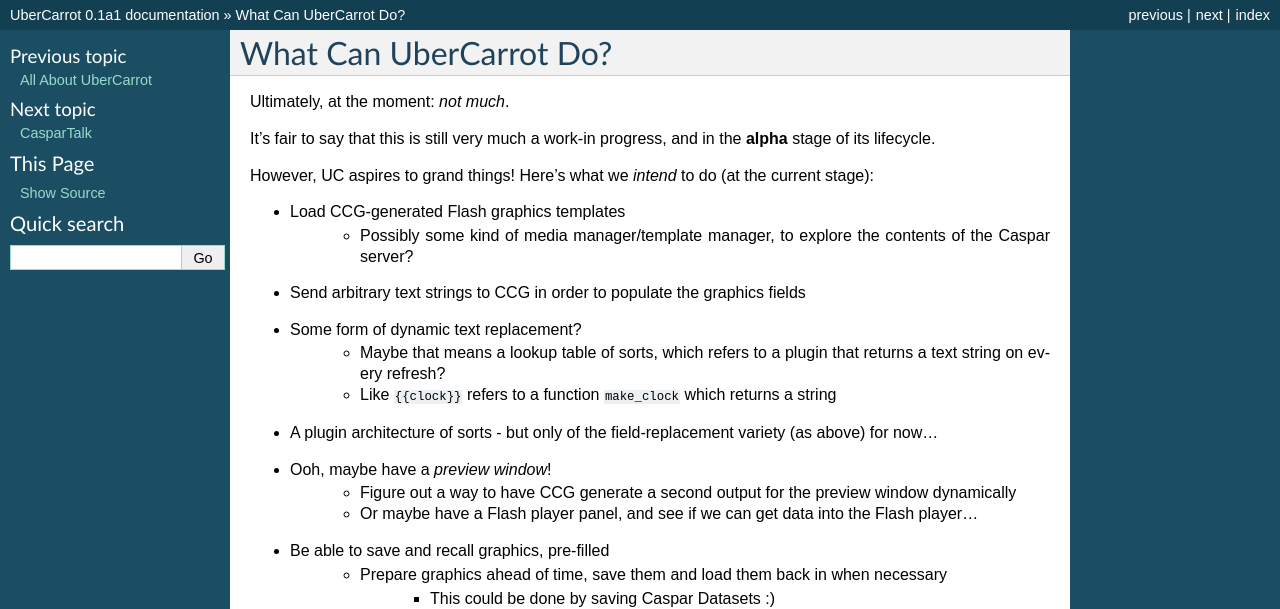
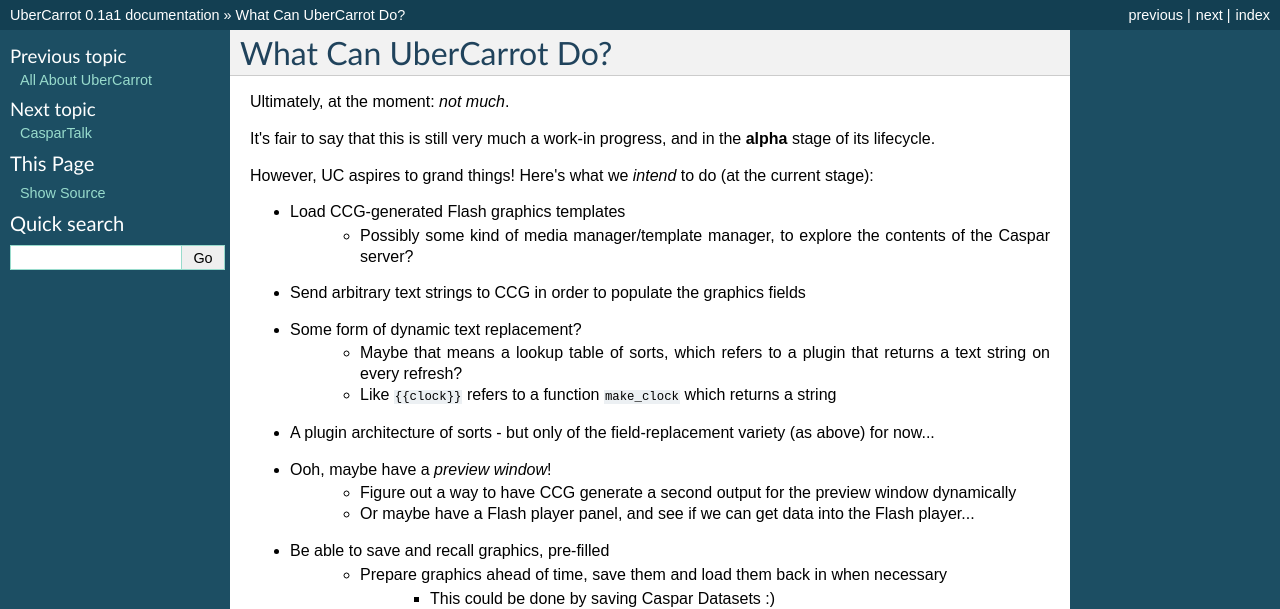
Before and after one commit to calmcl1/PyCasper, a Sphinx documentation site: the page built from docs/source/features.rst, in a window 1280 px wide. Shown: the top 609 px of the page. Built offline with Sphinx 7.4.7, drawn with Linux system fonts in a browser that asks for light colours; some of the changed lines change nothing that is shown.

Commit message:
Misc changes to docs

```diff
--- a/docs/source/conf.py
+++ b/docs/source/conf.py
@@ -19,6 +19,7 @@
 # add these directories to sys.path here. If the directory is relative to the
 # documentation root, use os.path.abspath to make it absolute, like shown here.
 #sys.path.insert(0, os.path.abspath('.'))
+sys.path.insert(0, os.path.abspath('../'))
 
 # -- General configuration ------------------------------------------------
 
@@ -59,7 +60,7 @@
 
 # The language for content autogenerated by Sphinx. Refer to documentation
 # for a list of supported languages.
-#language = None
+language = "Python"
 
 # There are two options for replacing |today|: either, you set today to some
 # non-false value, then it is used:
```
